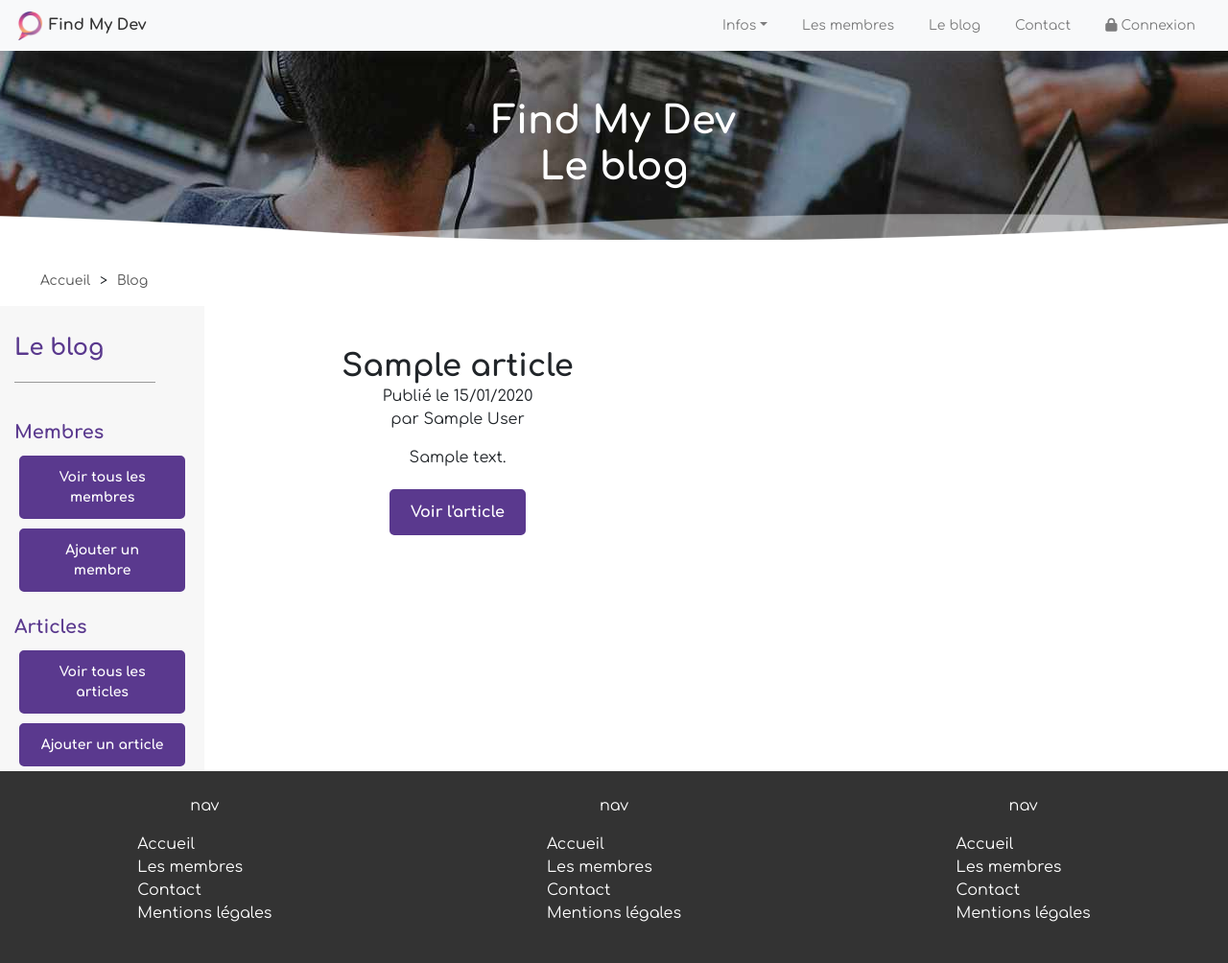
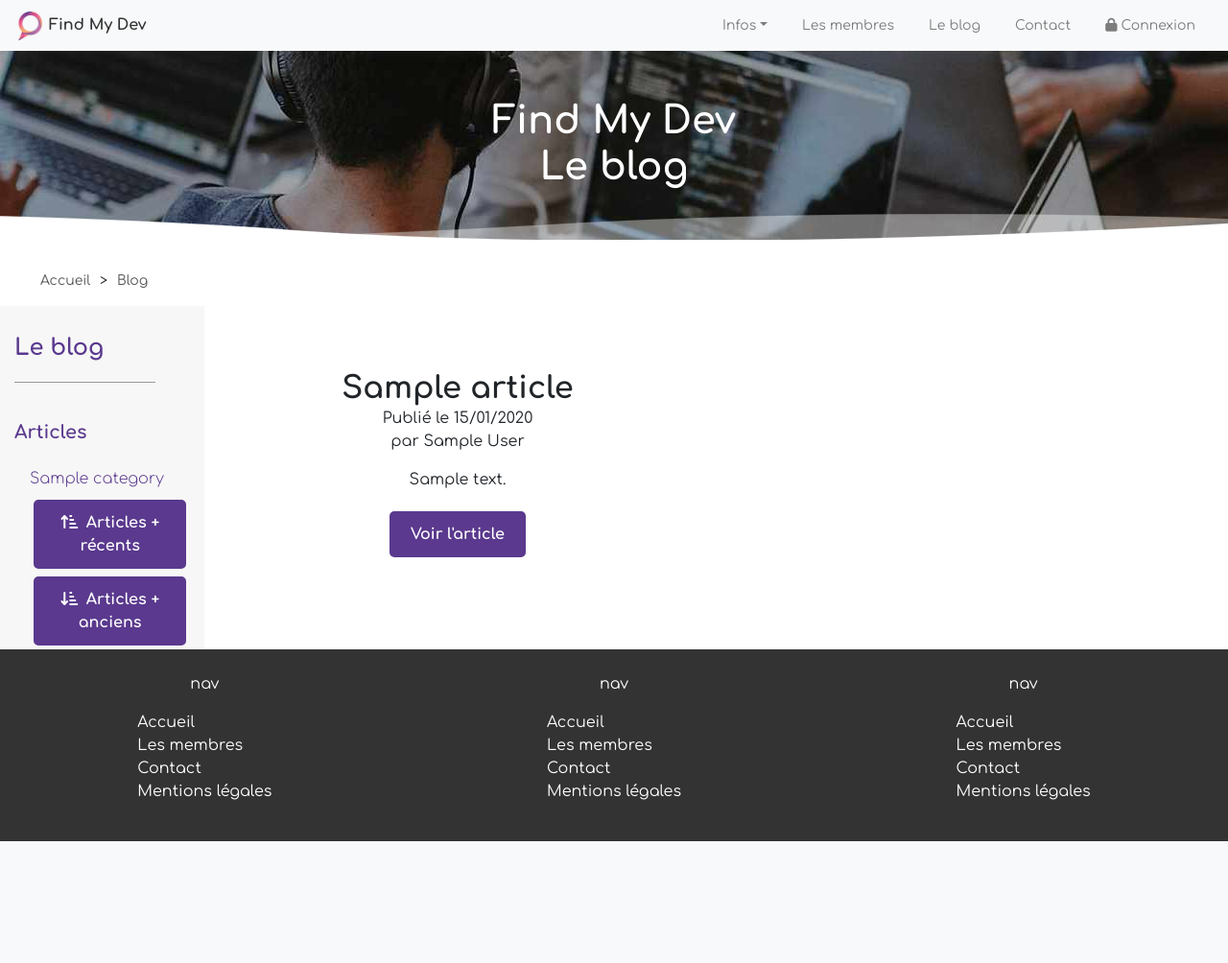
Before and after one commit to FloSml/find-my-dev, a Symfony app: template templates/blog/blog.html.twig in a window 1280 px wide. Shown: the whole page at 96% size. After the commit the page ends 877 px from the top, so only its background shows below. Run offline with Twig, Linux system fonts and the light colour scheme; the template is opened without the code that fills it: most values are stand-ins (such as "Sample title", 1, 10 or a date in 2020); some libraries are stand-ins or nearby versions.

Commit message:
Blog update

```diff
--- a/src/Form/RegistrationType.php
+++ b/src/Form/RegistrationType.php
@@ -66,7 +66,7 @@ class RegistrationType extends AbstractType
             ])
             ->add('experience', ChoiceType::class, [
                 'choices' => [
-                    'Pas encore d\'expérience' => 'Pas encore',
+                    'Pas encore d\'expérience' => '< 1 an',
                     '1 an' => '1 an',
                     '2 ans' => '2 ans',
                     '3 ans' => '3 ans',
--- a/templates/blog/blog.html.twig
+++ b/templates/blog/blog.html.twig
@@ -20,14 +20,18 @@
             <aside class="aside-admin col-12 col-md-2">
                 <h3>Le blog</h3>
                 <div class="line"></div>
-                <h4>Membres</h4>
-                <a href="#" class="btn-fiche btn-admin-aside">Voir tous les membres</a>
-                <a href="#" class="btn-fiche btn-admin-aside">Ajouter un membre</a>
                 <h4>Articles</h4>
-                <a href="#" class="btn-fiche btn-admin-aside">Voir tous les articles</a>
-                <a href="{{ path('admin_article_new') }}" class="btn-fiche btn-admin-aside">Ajouter un article</a>
+                {% for category in categories %}
+                    <h5 class="pl-3">{{ category.name }}</h5>
+                {% endfor %}
+                <div class="btn-admin-pannel-container pl-3">
+                    <a href="{{ path('articles_newest') }}" class="d-inline-block btn-fiche m-1"><i class="fas fa-sort-amount-up-alt pr-1"></i> Articles + récents</a>
+                    <a href="{{ path('articles_oldest') }}" class="d-inline-block btn-fiche m-1"><i class="fas fa-sort-amount-down-alt pr-1"></i> Articles + anciens</a>
+                </div>
+
             </aside>
-            <section class="row col-12 col-md-10 align-items-start px-4">
+            <section class="d-flex col-12 col-md-10 align-items-start px-4 justify-content-center flex-column">
+                <div class="row w-100">
                 {% for article in articles | sort | reverse %}
                     <article class="col-12 col-md-6 d-flex align-items-center justify-content-center flex-column p-4 text-center">
                         <h2 class="m-0">{{ article.title }}</h2>
@@ -44,6 +48,10 @@
                         {% endif %}
                     </article>
                 {% endfor %}
+                </div>
+                <div class="row w-100 pagination justify-content-center pt-4">
+                    {{ knp_pagination_render(articles) }}
+                </div>
             </section>
         </div>
     </div>
```
Also changed, not shown: src/Controller/AdminController.php (+10 -2 lines), src/Controller/ArticleController.php (+57 -2 lines), src/Repository/ArticleRepository.php (+16 -0 lines), templates/admin/admin_pannel.html.twig (+6 -7 lines).
